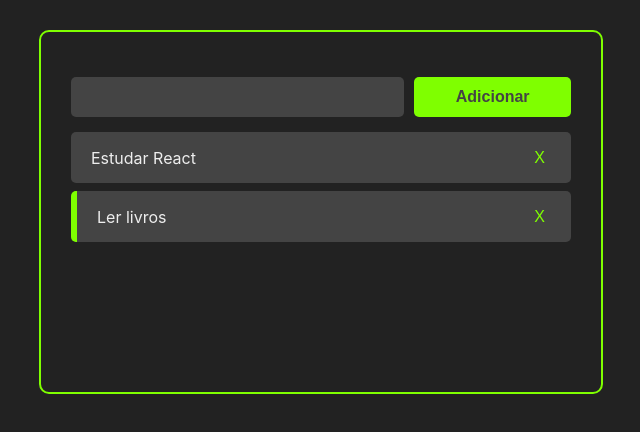
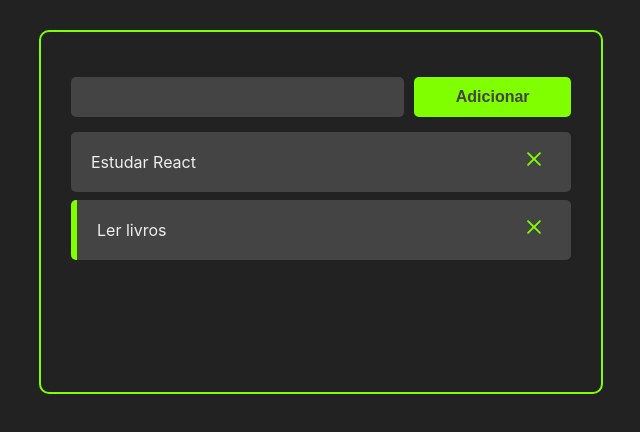
Before and after one commit to bryan-lima/curso-react-dicasparadevs, a React (Create React App) app: page / in a window 1280 px wide. Shown: the top 432 px of the page, without its empty margins (319-959 px from the left). Built offline with nearby package versions, Linux system fonts and the light colour scheme; the HTML template or start-up script is replaced by a standard one.

Commit message:
Implementado uso do ícone CgClose

```diff
--- a/src/components/Task.css
+++ b/src/components/Task.css
@@ -16,7 +16,7 @@
 .remove-task-button {
 	background-color: #444;
 	border: none;
-	font-size: 16px;
+	font-size: 22px;
 	color: chartreuse;
 	cursor: pointer;
 }
--- a/src/components/Task.jsx
+++ b/src/components/Task.jsx
@@ -1,4 +1,5 @@
 import React from "react";
+import { CgClose } from "react-icons/cg";
 
 import "./Task.css";
 
@@ -20,7 +21,7 @@ const Task = ({ task, handleTaskClick, handleTaskDeletion }) => {
 					className="remove-task-button"
 					onClick={() => handleTaskDeletion(task.id)}
 				>
-					X
+					<CgClose />
 				</button>
 			</div>
 		</div>
```
